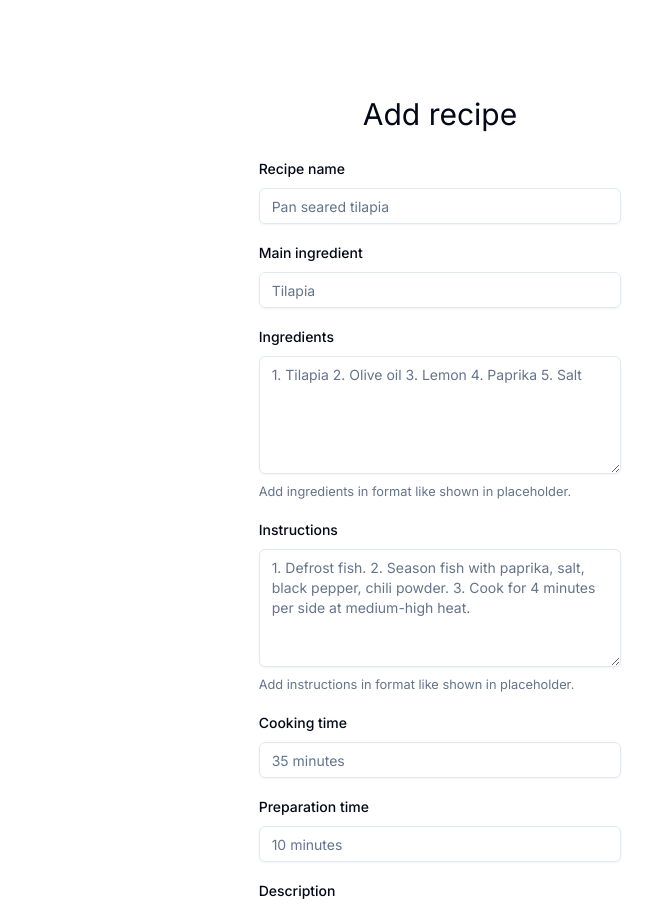
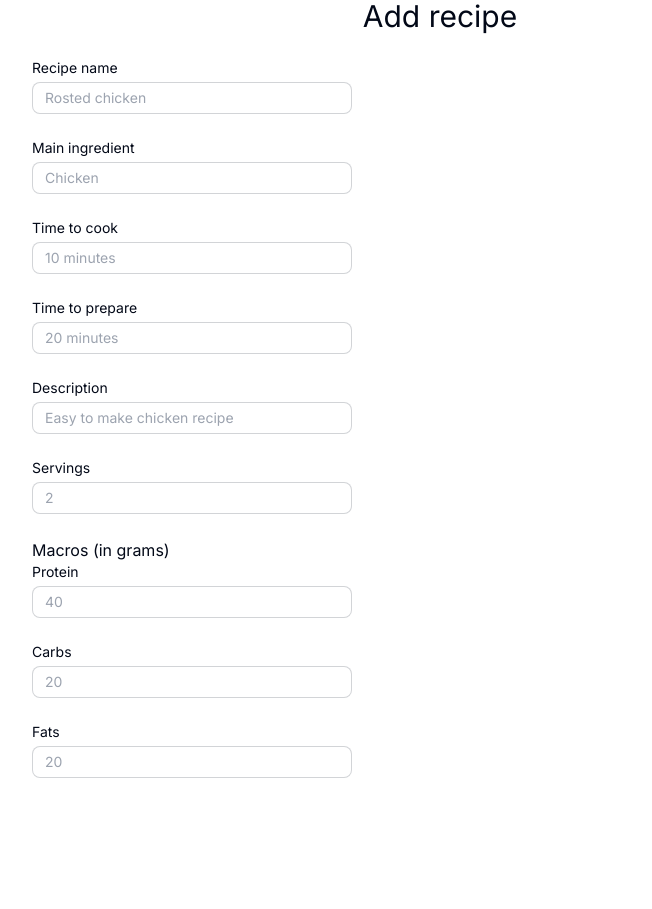
Before and after one commit to NoelCov/recipe-book-fe, a Next.js app: page /add-recipe in a window 1280 px wide. Shown: the top 909 px of the page, without its empty margins (200-852 px from the left). After the commit the page ends 802 px from the top, so only its background shows below. Built offline with nearby package versions, Linux system fonts and the light colour scheme.

Commit message:
Commented out code for form from shadcn library. Added two new components.

```diff
--- a/app/add-recipe/page.tsx
+++ b/app/add-recipe/page.tsx
@@ -5,190 +5,281 @@ import { zodResolver } from "@hookform/resolvers/zod"
 import { useForm } from "react-hook-form"
 
 import { Button } from "@/components/ui/button"
-import {
-  Form,
-  FormControl,
-  FormDescription,
-  FormField,
-  FormItem,
-  FormLabel,
-  FormMessage,
-} from "@/components/ui/form"
-import { Input } from "@/components/ui/input"
-import { Textarea } from "@/components/ui/textarea"
+// import {
+//   Form,
+//   FormControl,
+//   FormDescription,
+//   FormField,
+//   FormItem,
+//   FormLabel,
+//   FormMessage,
+// } from "@/components/ui/form"
+// import { Input } from "@/components/ui/input"
+// import { Textarea } from "@/components/ui/textarea"
+// import { Separator } from "@/components/ui/separator"
+
+import { Input } from "../../components/input/input";
+
+//TODO Check if it's okay to call ProfileForm from here or if we should put everything in ProfileForm.
 
 
-//TODO Check if it's okay to call ProfileForm from here or if we should put everything in ProfileForm.
+// ingredients: "",
+//   instructions: [],
+//     timeToCook: "",
+//       timeToPrepare: "",
+//         description: "",
+//           servings: undefined,
+//             calories: "",
+//               macros: {
+//   "protein": undefined,
+//     "carbs": undefined,
+//       "fats": undefined
+// }
+
+// TODO finish this, make the form flex etc and add the url for the backend.
 export default function AddRecipe() {
   return (
-    <div className="flex flex-col p-24 items-center justify-center scroll">
+    <div className="flex flex-col p-24 items-center justify-center h-screen scroll">
       <h1 className="text-3xl mb-6">Add recipe</h1>
-      {ProfileForm()}
+      <form className="w-3/4">
+        <Input label="Recipe name" placeholder="Rosted chicken" />
+        <Input label="Main ingredient" placeholder="Chicken" />
+        <Input label="Time to cook" placeholder="10 minutes" />
+        <Input label="Time to prepare" placeholder="20 minutes" />
+        <Input label="Description" placeholder="Easy to make chicken recipe" />
+        <Input label="Servings" placeholder="2" />
+        <div>
+          <p>Macros (in grams)</p>
+          <Input label="Protein" placeholder="40" />
+          <Input label="Carbs" placeholder="20" />
+          <Input label="Fats" placeholder="20" />
+        </div>
+
+      </form>
+      {/* {ProfileForm()} */}
       {/* https://ui.shadcn.com/docs/components/form */}
     </div>
   )
 }
 
-// 1. Create a form schema. We will do this using ZOD which is a library to use with TypeScript.
-const Macros = z.object({
-  protein: z.number(),
-  carbs: z.number(),
-  fats: z.number()
-});
+// // 1. Create a form schema. We will do this using ZOD which is a library to use with TypeScript.
+// const Macros = z.object({
+//   protein: z.number(),
+//   carbs: z.number(),
+//   fats: z.number()
+// });
 
-const formSchema = z.object({
-  recipeName: z.string(),
-  mainIngredient: z.string(),
-  ingredients: z.array(z.string()),
-  instructions: z.array(z.string()),
-  timeToCook: z.string(),
-  timeToPrepare: z.string(),
-  description: z.string(),
-  servings: z.number(),
-  macros: Macros
-})
+// const formSchema = z.object({
+//   recipeName: z.string(),
+//   mainIngredient: z.string(),
+//   ingredients: z.string(),
+//   instructions: z.array(z.string()).nonempty(),
+//   timeToCook: z.string(),
+//   timeToPrepare: z.string(),
+//   description: z.string(),
+//   servings: z.number(),
+//   calories: z.string(),
+//   macros: Macros
+// });
 
-// 2. Define a form
-export function ProfileForm() {
-  // 1. Define your form.
-  const form = useForm<z.infer<typeof formSchema>>({
-    resolver: zodResolver(formSchema),
-    defaultValues: {
-      recipeName: "",
-      mainIngredient: "",
-      ingredients: [],
-      instructions: [],
-      timeToCook: "",
-      timeToPrepare: "",
-      description: "",
-      servings: 0,
-      macros: {}
-    },
-  })
+// // 2. Define a form
+// export function ProfileForm() {
+//   // 1. Define your form.
+//   const form = useForm<z.infer<typeof formSchema>>({
+//     resolver: zodResolver(formSchema),
+//     defaultValues: {
+//       recipeName: "",
+//       mainIngredient: "",
+//       ingredients: "",
+//       instructions: [],
+//       timeToCook: "",
+//       timeToPrepare: "",
+//       description: "",
+//       servings: undefined,
+//       calories: "",
+//       macros: {
+//         "protein": undefined,
+//         "carbs": undefined,
+//         "fats": undefined
+//       }
+//     },
+//   })
 
-  // 2. Define a submit handler.
-  function onSubmit(values: z.infer<typeof formSchema>) {
-    // Do something with the form values.
-    // ✅ This will be type-safe and validated.
-    for (let key in Object.keys(values)) {
-      console.log()
-    }
-    // Send it to backend.
-    console.log(values)
-  }
+// // 2. Define a submit handler.
+// function onSubmit(values: z.infer<typeof formSchema>) {
+//   // Do something with the form values.
+//   // ✅ This will be type-safe and validated.
+//   console.log(values);
+//   for (let key in Object.keys(values)) {
+//     console.log(key);
+//   }
+//   // Send it to backend.
+//   console.log(values)
+//   console.log("Send to backend after checking if it's correct");
+// }
 
-  return (
-    <Form {...form}>
-      <form onSubmit={form.handleSubmit(onSubmit)} className="w-1/3 space-y-4">
-        <FormField
-          control={form.control}
-          name="recipeName"
-          render={({ field }) => (
-            <FormItem>
-              <FormLabel>Recipe name</FormLabel>
-              <FormControl>
-                <Input placeholder="Pan seared tilapia" {...field} />
-              </FormControl>
-              {/* <FormDescription>
-                This is the recipe name.
-              </FormDescription>
-              <FormMessage /> */}
-            </FormItem>
-          )}
-        />
-        <FormField
-          control={form.control}
-          name="mainIngredient"
-          render={({ field }) => (
-            <FormItem>
-              <FormLabel>Main ingredient</FormLabel>
-              <FormControl>
-                <Input placeholder="Tilapia" {...field} />
-              </FormControl>
-            </FormItem>
-          )}
-        />
-        <FormField
-          control={form.control}
-          name="ingredients"
-          render={({ field }) => (
-            <FormItem>
-              <FormLabel>Ingredients</FormLabel>
-              <FormControl>
-                <Textarea placeholder="1. Tilapia 2. Olive oil 3. Lemon 4. Paprika 5. Salt" rows={5} {...field} />
-              </FormControl>
-              <FormDescription>
-                Add ingredients in format like shown in placeholder.
-              </FormDescription>
-            </FormItem>
-          )}
-        />
-        <FormField
-          control={form.control}
-          name="instructions"
-          render={({ field }) => (
-            <FormItem>
-              <FormLabel>Instructions</FormLabel>
-              <FormControl>
-                <Textarea placeholder="1. Defrost fish. 2. Season fish with paprika, salt, black pepper, chili powder. 3. Cook for 4 minutes per side at medium-high heat." rows={5} {...field} />
-              </FormControl>
-              <FormDescription>
-                Add instructions in format like shown in placeholder.
-              </FormDescription>
-            </FormItem>
-          )}
-        />
-        <FormField
-          control={form.control}
-          name="timeToCook"
-          render={({ field }) => (
-            <FormItem>
-              <FormLabel>Cooking time</FormLabel>
-              <FormControl>
-                <Input placeholder="35 minutes" {...field} />
-              </FormControl>
-            </FormItem>
-          )}
-        />
-        <FormField
-          control={form.control}
-          name="timeToPrepare"
-          render={({ field }) => (
-            <FormItem>
-              <FormLabel>Preparation time</FormLabel>
-              <FormControl>
-                <Input placeholder="10 minutes" {...field} />
-              </FormControl>
-            </FormItem>
-          )}
-        />
-        <FormField
-          control={form.control}
-          name="description"
-          render={({ field }) => (
-            <FormItem>
-              <FormLabel>Description</FormLabel>
-              <FormControl>
-                <Textarea placeholder="This dish is high in protein, super easy to make and tasty" rows={3} {...field} />
-              </FormControl>
-            </FormItem>
-          )}
-        />
-        <FormField
-          control={form.control}
-          name="servings"
-          render={({ field }) => (
-            <FormItem>
-              <FormLabel>Servings</FormLabel>
-              <FormControl>
-                <Input placeholder="4 servings" {...field} />
-              </FormControl>
-            </FormItem>
-          )}
-        />
-        <Button type="submit" className="mt-4">Submit</Button>
-      </form>
-    </Form>
-  )
-}
-//TODO Finish form and test sending it to backend!
+//   return (
+//     <Form {...form}>
+//       <form onSubmit={form.handleSubmit(onSubmit)} className="w-1/3 space-y-4">
+//         <FormField
+//           control={form.control}
+//           name="recipeName"
+//           render={({ field }) => (
+//             <FormItem>
+//               <FormLabel>Recipe name</FormLabel>
+//               <FormControl>
+//                 <Input placeholder="Pan seared tilapia" {...field} />
+//               </FormControl>
+//               {/* <FormDescription>
+//                 This is the recipe name.
+//               </FormDescription>
+//               <FormMessage /> */}
+//             </FormItem>
+//           )}
+//         />
+//         <FormField
+//           control={form.control}
+//           name="mainIngredient"
+//           render={({ field }) => (
+//             <FormItem>
+//               <FormLabel>Main ingredient</FormLabel>
+//               <FormControl>
+//                 <Input placeholder="Tilapia" {...field} />
+//               </FormControl>
+//             </FormItem>
+//           )}
+//         />
+//         <FormField
+//           control={form.control}
+//           name="ingredients"
+//           render={({ field }) => (
+//             <FormItem>
+//               <FormLabel>Ingredients</FormLabel>
+//               <FormControl>
+//                 <Textarea placeholder="1. Tilapia 2. Olive oil 3. Lemon 4. Paprika 5. Salt" rows={5} {...field} />
+//               </FormControl>
+//               <FormDescription>
+//                 Add ingredients in format like shown in placeholder.
+//               </FormDescription>
+//             </FormItem>
+//           )}
+//         />
+//         <FormField
+//           control={form.control}
+//           name="instructions"
+//           render={({ field }) => (
+//             <FormItem>
+//               <FormLabel>Instructions</FormLabel>
+//               <FormControl>
+//                 <Textarea placeholder="1. Defrost fish. 2. Season fish with paprika, salt, black pepper, chili powder. 3. Cook for 4 minutes per side at medium-high heat." rows={5} {...field} />
+//               </FormControl>
+//               <FormDescription>
+//                 Add instructions in format like shown in placeholder.
+//               </FormDescription>
+//             </FormItem>
+//           )}
+//         />
+//         <FormField
+//           control={form.control}
+//           name="timeToCook"
+//           render={({ field }) => (
+//             <FormItem>
+//               <FormLabel>Cooking time</FormLabel>
+//               <FormControl>
+//                 <Input placeholder="35 minutes" {...field} />
+//               </FormControl>
+//             </FormItem>
+//           )}
+//         />
+//         <FormField
+//           control={form.control}
+//           name="timeToPrepare"
+//           render={({ field }) => (
+//             <FormItem>
+//               <FormLabel>Preparation time</FormLabel>
+//               <FormControl>
+//                 <Input placeholder="10 minutes" {...field} />
+//               </FormControl>
+//             </FormItem>
+//           )}
+//         />
+//         <FormField
+//           control={form.control}
+//           name="description"
+//           render={({ field }) => (
+//             <FormItem>
+//               <FormLabel>Description</FormLabel>
+//               <FormControl>
+//                 <Textarea placeholder="This dish is high in protein, super easy to make and tasty" rows={3} {...field} />
+//               </FormControl>
+//             </FormItem>
+//           )}
+//         />
+//         <FormField
+//           control={form.control}
+//           name="servings"
+//           render={({ field }) => (
+//             <FormItem>
+//               <FormLabel>Servings</FormLabel>
+//               <FormControl>
+//                 <Input placeholder="4 servings" {...field} />
+//               </FormControl>
+//             </FormItem>
+//           )}
+//         />
+//         <Separator className="my-4" />
+//         <p className="text-xl">Macros:</p>
+//         <FormField
+//           control={form.control}
+//           name="calories"
+//           render={({ field }) => (
+//             <FormItem>
+//               <FormLabel>Calories</FormLabel>
+//               <FormControl>
+//                 <Input placeholder="300 calories" {...field} />
+//               </FormControl>
+//             </FormItem>
+//           )}
+//         />
+//         <FormField
+//           control={form.control}
+//           name="macros.protein"
+//           render={({ field }) => (
+//             <FormItem>
+//               <FormLabel>Protein</FormLabel>
+//               <FormControl>
+//                 <Input placeholder="30 grams" {...field} />
+//               </FormControl>
+//             </FormItem>
+//           )}
+//         />
+//         <FormField
+//           control={form.control}
+//           name="macros.fats"
+//           render={({ field }) => (
+//             <FormItem>
+//               <FormLabel>Fat</FormLabel>
+//               <FormControl>
+//                 <Input placeholder="10 grams" {...field} />
+//               </FormControl>
+//             </FormItem>
+//           )}
+//         />
+//         <FormField
+//           control={form.control}
+//           name="macros.carbs"
+//           render={({ field }) => (
+//             <FormItem>
+//               <FormLabel>Carbs</FormLabel>
+//               <FormControl>
+//                 <Input placeholder="30 grams" {...field} />
+//               </FormControl>
+//             </FormItem>
+//           )}
+//         />
+//         <Button type="submit" className="mt-4">Submit</Button>
+//       </form>
+//     </Form>
+//   )
+// }
+// }
--- /dev/null
+++ b/components/input/input.tsx
@@ -0,0 +1,15 @@
+import React from 'react'
+
+interface input {
+    label: string,
+    placeholder: string
+}
+
+export const Input = ({ label, placeholder }: input) => {
+    return (
+        <div className="flex flex-col gap-1 mb-6 align-center max-w-80">
+            <label className="text-sm">{label}</label>
+            <input type="text" placeholder={placeholder} className="input input-bordered w-full input-sm" />
+        </div >
+    )
+}
--- a/package.json
+++ b/package.json
@@ -29,6 +29,7 @@
     "@types/react": "^18",
     "@types/react-dom": "^18",
     "autoprefixer": "^10.0.1",
+    "daisyui": "^4.7.2",
     "eslint": "^8",
     "eslint-config-next": "14.0.4",
     "postcss": "^8",
--- a/tailwind.config.ts
+++ b/tailwind.config.ts
@@ -73,5 +73,5 @@ module.exports = {
       },
     },
   },
-  plugins: [require("tailwindcss-animate")],
+  plugins: [require("tailwindcss-animate"), require("daisyui")],
 }
```
Also changed, not shown: components/recipe-form/recipe-form.tsx (added, +7 -0 lines), 1 other file (tests, documents, lock files or other folders).
